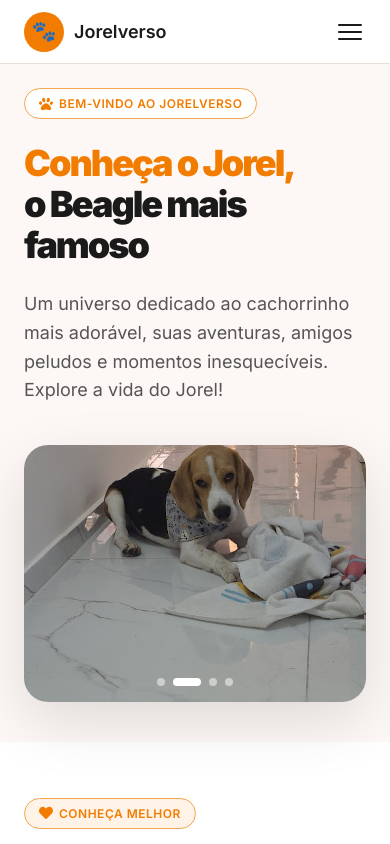
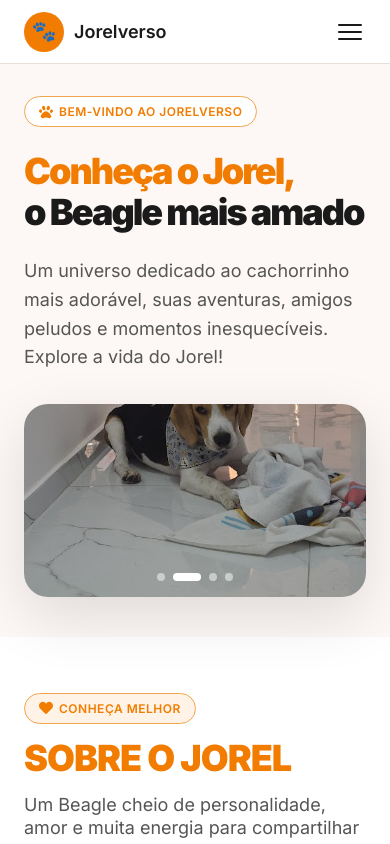
Before and after one commit to allysonxavier/Jorel.dev, a Next.js app: page / in a window 390 px wide. Shown: the top 844 px of the page. Built offline with nearby package versions, Linux system fonts and the light colour scheme.

Commit message:
feat(ui): refine carousel navigation and improve responsiveness
Enhanced carousel navigation logic for improved usability on mobile and desktop devices. Updated responsive styles and breakpoints for better layout consistency across sections (Hero, Sobre).

```diff
--- a/src/app/layout.tsx
+++ b/src/app/layout.tsx
@@ -6,7 +6,7 @@ import inter from 'theme/fontFamily'
 import 'theme/styles.css'
 
 export const metadata: Metadata = {
-  title: 'Jorelverso - O Beagle mais famoso',
+  title: 'Jorelverso - O Beagle mais amado',
   description: 'Um universo dedicado ao Jorel, o Beagle mais adorável. Aventuras, amigos peludos e momentos inesquecíveis.'
 }
 
--- a/src/components/organisms/AumigosSection/index.tsx
+++ b/src/components/organisms/AumigosSection/index.tsx
@@ -30,8 +30,8 @@ const AumigosSection = () => {
   const canPrev = offset > 0
   const canNext = isMobile ? offset + 1 < total : offset + VISIBLE < total
 
-  const prev = () => { if (canPrev) { setDirection('prev'); setOffset(o => o - 1) } }
-  const next = () => { if (canNext) { setDirection('next'); setOffset(o => o + 1) } }
+  const prev = () => { if (canPrev) { setDirection('prev'); setOffset(o => isMobile ? o - 1 : Math.max(0, o - VISIBLE)) } }
+  const next = () => { if (canNext) { setDirection('next'); setOffset(o => isMobile ? o + 1 : Math.min(total - VISIBLE, o + VISIBLE)) } }
 
   const swipeHandlers = useSwipe(prev, next)
 
--- a/src/components/organisms/HeroSection/index.tsx
+++ b/src/components/organisms/HeroSection/index.tsx
@@ -37,7 +37,7 @@ const HeroSection = () => {
 
           <h1 className={S.title}>
             <span className={S.title_orange}>Conheça o Jorel,</span>
-            <span className={S.title_black}>o Beagle mais famoso</span>
+            <span className={S.title_black}>o Beagle mais amado</span>
           </h1>
 
           <p className={S.description}>
--- a/src/components/organisms/HeroSection/styles.module.css
+++ b/src/components/organisms/HeroSection/styles.module.css
@@ -104,20 +104,33 @@
   width: 28px;
 }
 
+/* Medium tablet: 2 columns still, just clear the fixed header */
 @media (max-width: 1024px) {
   .section {
     align-items: flex-start;
-    padding-top: calc(64px + 24px);
     min-height: unset;
+    padding-top: calc(64px + 32px);
   }
 
   .inner {
-    grid-template-columns: 1fr;
     gap: 40px;
   }
 
   .slideshow {
-    aspect-ratio: 4 / 3;
+    max-height: 480px;
+  }
+}
+
+/* Small tablet / mobile: collapse to single column */
+@media (max-width: 768px) {
+  .inner {
+    grid-template-columns: 1fr;
+    gap: 32px;
+  }
+
+  .slideshow {
+    aspect-ratio: 16 / 9;
+    max-height: unset;
   }
 }
 
--- a/src/components/organisms/HumanosSection/index.tsx
+++ b/src/components/organisms/HumanosSection/index.tsx
@@ -30,8 +30,8 @@ const HumanosSection = () => {
   const canPrev = offset > 0
   const canNext = isMobile ? offset + 1 < total : offset + VISIBLE < total
 
-  const prev = () => { if (canPrev) { setDirection('prev'); setOffset(o => o - 1) } }
-  const next = () => { if (canNext) { setDirection('next'); setOffset(o => o + 1) } }
+  const prev = () => { if (canPrev) { setDirection('prev'); setOffset(o => isMobile ? o - 1 : Math.max(0, o - VISIBLE)) } }
+  const next = () => { if (canNext) { setDirection('next'); setOffset(o => isMobile ? o + 1 : Math.min(total - VISIBLE, o + VISIBLE)) } }
 
   const swipeHandlers = useSwipe(prev, next)
 
--- a/src/components/organisms/MomentosSection/index.tsx
+++ b/src/components/organisms/MomentosSection/index.tsx
@@ -30,8 +30,8 @@ const MomentosSection = () => {
   const canPrev = offset > 0
   const canNext = isMobile ? offset + 1 < total : offset + VISIBLE < total
 
-  const prev = () => { if (canPrev) { setDirection('prev'); setOffset(o => o - 1) } }
-  const next = () => { if (canNext) { setDirection('next'); setOffset(o => o + 1) } }
+  const prev = () => { if (canPrev) { setDirection('prev'); setOffset(o => isMobile ? o - 1 : Math.max(0, o - VISIBLE)) } }
+  const next = () => { if (canNext) { setDirection('next'); setOffset(o => isMobile ? o + 1 : Math.min(total - VISIBLE, o + VISIBLE)) } }
 
   const swipeHandlers = useSwipe(prev, next)
 
--- a/src/components/organisms/SobreSection/styles.module.css
+++ b/src/components/organisms/SobreSection/styles.module.css
@@ -144,7 +144,7 @@
   line-height: 1.5;
 }
 
-@media (max-width: 1024px) {
+@media (max-width: 768px) {
   .content {
     grid-template-columns: 1fr;
     gap: 48px;
```
